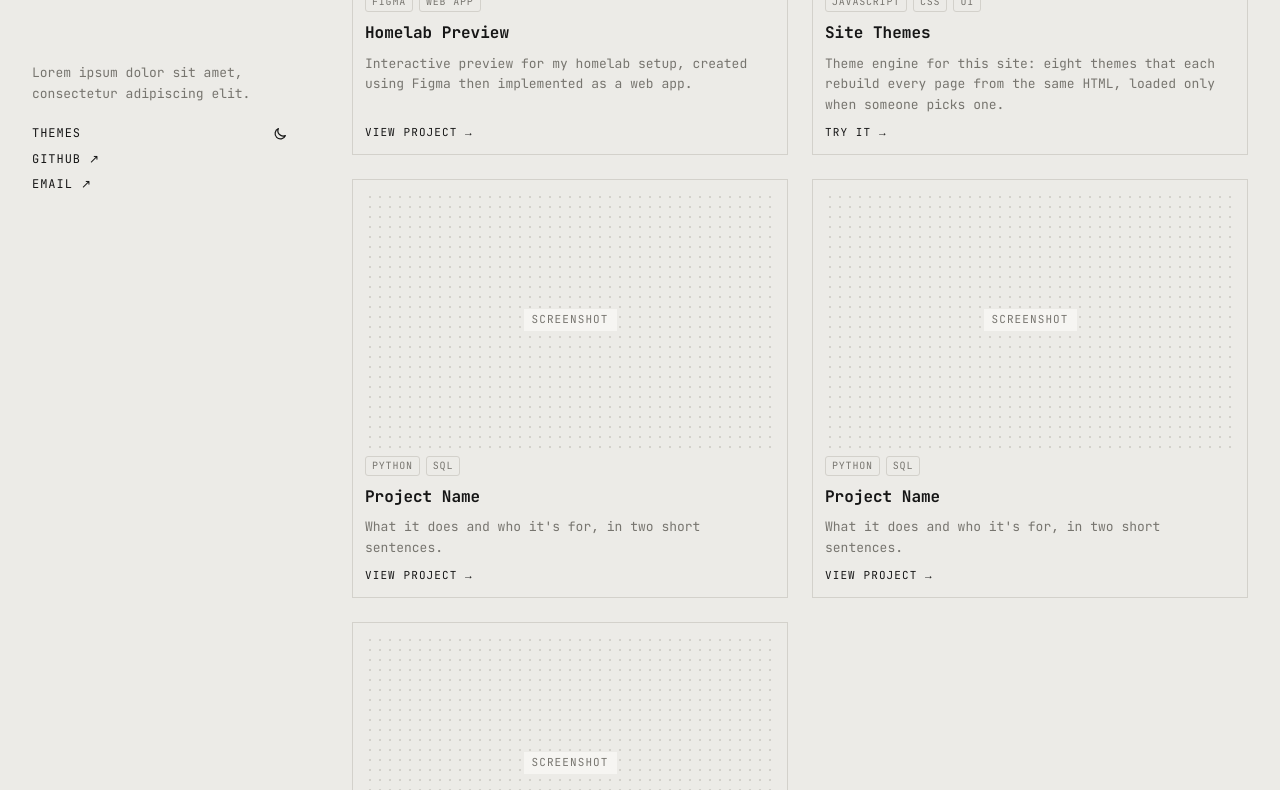
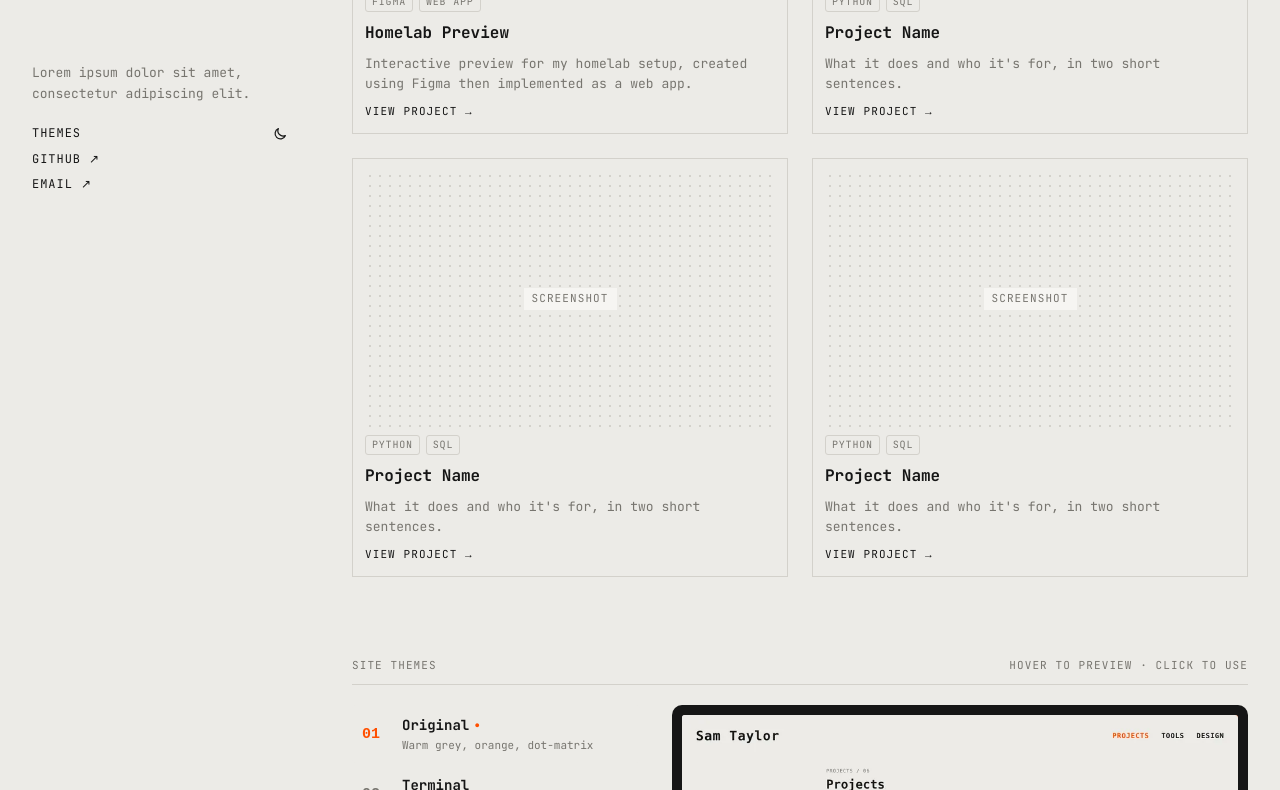
Before and after one commit to StaunchLemur29/portfolio, a plain HTML site: page design.html in a window 1280 px wide. Shown: the part 574-1364 px from the top of the page. Drawn offline with Linux system fonts and the light colour scheme; a web font is replaced by a local one.

Commit message:
Remove Site Themes project card
The Themes button already covers it.

Co-Authored-By: Claude Fable 5.2 <noreply@anthropic.com>
Claude-Session: https://claude.ai/code/session_0166s5K1Au8DPvQNdCAhQMRV

```diff
--- a/design.html
+++ b/design.html
@@ -79,17 +79,6 @@
                 <a href="https://staunchlemur29.github.io/paddock/" class="more">VIEW PROJECT →</a>
             </article>
             <article class="project">
-                <img class="thumb" src="themes/aero/preview.webp" alt="This site redrawn as a Windows-style desktop, one of its eight themes">
-                <div class="meta">
-                    <span class="tag">JavaScript</span>
-                    <span class="tag">CSS</span>
-                    <span class="tag">UI</span>
-                </div>
-                <h3>Site Themes</h3>
-                <p>Theme engine for this site: eight themes that each rebuild every page from the same HTML, loaded only when someone picks one.</p>
-                <a href="#themes" class="more">TRY IT →</a>
-            </article>
-            <article class="project">
                 <div class="thumb"><span>SCREENSHOT</span></div>
                 <div class="meta">
                     <span class="tag">Python</span>
```
Also changed, not shown: code.html (+0 -10 lines).
